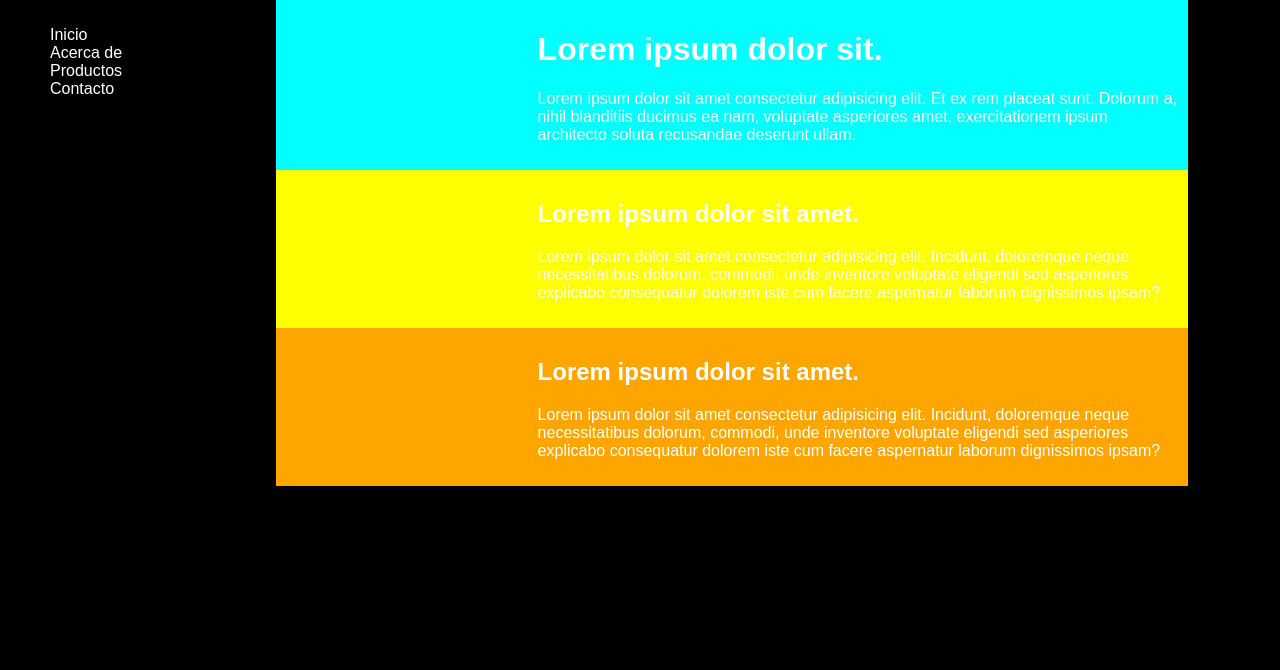
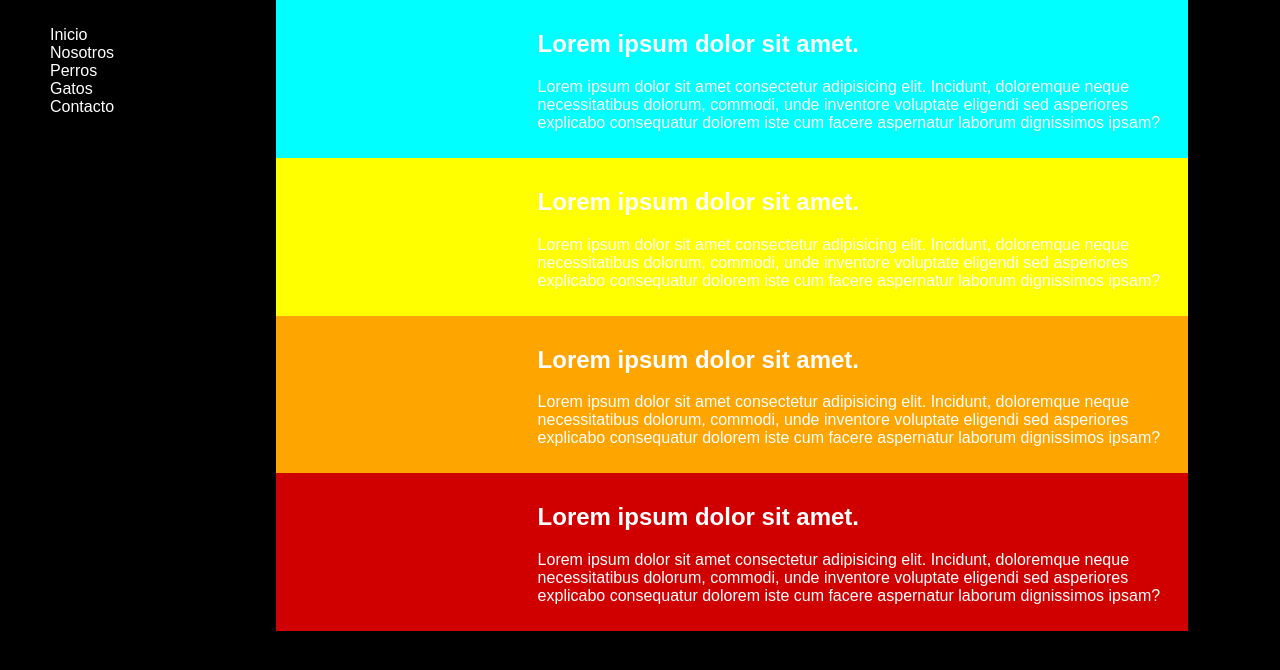
Before and after one commit to lucvs-ss/web, a plain HTML site: page index.html in a window 1280 px wide. Drawn offline with Linux system fonts and the light colour scheme.

Commit message:
lucas
0.1

```diff
--- a/index.html
+++ b/index.html
@@ -7,27 +7,37 @@
 
 </head>
 <body>
-  <header class="contenido">
-    <h1 >Lorem ipsum dolor sit.</h1>
-    <p>Lorem ipsum dolor sit amet consectetur adipisicing elit. Et ex rem placeat sunt. Dolorum a, nihil blanditiis ducimus ea nam, voluptate asperiores amet, exercitationem ipsum architecto soluta recusandae deserunt ullam.</p>
-  </header>
   <main>
     <section class="menu">
       <ul>
         <li><a href="https://www.youtube.com/watch?v=dQw4w9WgXcQ">Inicio</a></li>
-        <li><a href="">Acerca de</a></li>
-        <li><a href="">Productos</a></li>
+        <li><a href="">Nosotros</a></li>
+        <li><a href="">Perros</a></li>
+        <li><a href="">Gatos</a></li>
         <li><a href="">Contacto</a></li>
       </ul>
   </main>
+  <section class="contenido">
+    <h1>Lorem ipsum dolor sit amet.</h1>
+     <p>
+        Lorem ipsum dolor sit amet consectetur adipisicing elit. Incidunt, doloremque neque necessitatibus dolorum, commodi, unde inventore voluptate eligendi sed asperiores explicabo consequatur dolorem iste cum facere aspernatur laborum dignissimos ipsam?
+    </p>
+
+</section>
   <section class="contenido1">
         <h1>Lorem ipsum dolor sit amet.</h1>
          <p>
             Lorem ipsum dolor sit amet consectetur adipisicing elit. Incidunt, doloremque neque necessitatibus dolorum, commodi, unde inventore voluptate eligendi sed asperiores explicabo consequatur dolorem iste cum facere aspernatur laborum dignissimos ipsam?
         </p>
 
-    </section>
+  </section>
   <section class="contenido2">
+        <h1>Lorem ipsum dolor sit amet.</h1>
+         <p>
+            Lorem ipsum dolor sit amet consectetur adipisicing elit. Incidunt, doloremque neque necessitatibus dolorum, commodi, unde inventore voluptate eligendi sed asperiores explicabo consequatur dolorem iste cum facere aspernatur laborum dignissimos ipsam?
+        </p>
+  </section>
+  <section class="contenido3">
         <h1>Lorem ipsum dolor sit amet.</h1>
          <p>
             Lorem ipsum dolor sit amet consectetur adipisicing elit. Incidunt, doloremque neque necessitatibus dolorum, commodi, unde inventore voluptate eligendi sed asperiores explicabo consequatur dolorem iste cum facere aspernatur laborum dignissimos ipsam?
--- a/style.css
+++ b/style.css
@@ -16,7 +16,7 @@ a {
   }
 
     a:hover{
-        color: #333;
+        color: #5e5e5e;
     }
 
 body{
@@ -50,6 +50,16 @@ body{
     font-family: sans-serif;
   }
 
+.contenido3 {
+    background-color: rgb(209, 0, 0);
+    color: #fff;
+    padding: 10px;
+    text-align: left;
+    padding-left: 42%;
+    width: 50%;
+    font-family: sans-serif;
+  }
+
 .menu {
     position: fixed;
     top: 0;
```
